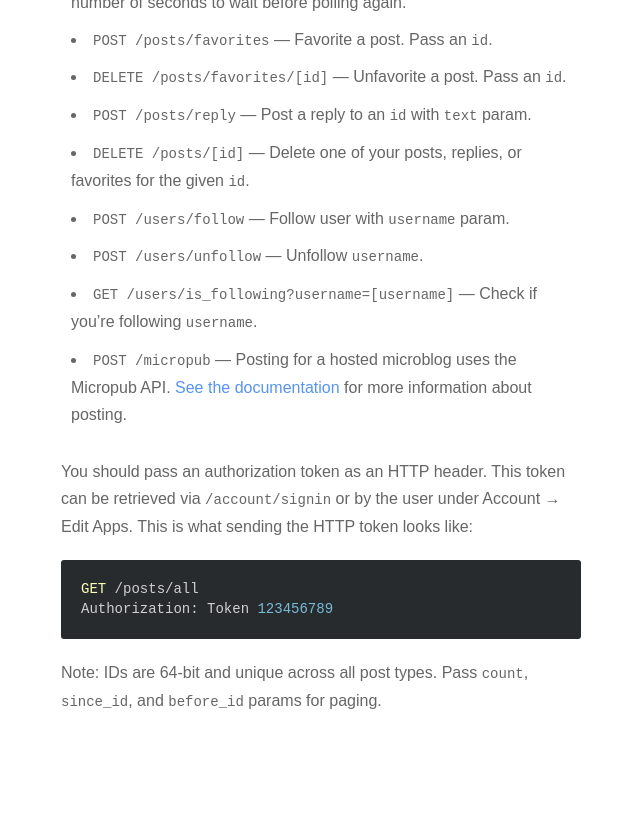
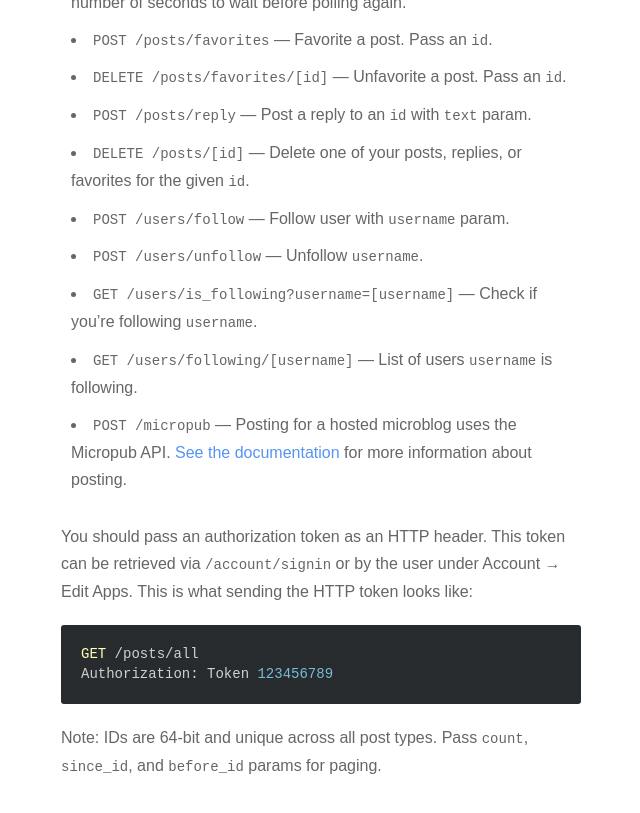
Before and after one commit to microdotblog/help.micro.blog, a Jekyll site: the page built from _posts/2017-02-14-api-json.markdown, in a window 1280 px wide and 900 px high, scrolled down 1588 px. Shown: the top 813 px of the window, without its empty margins (319-959 px from the left). Built offline with Jekyll 4.4.1, drawn with Linux system fonts in a browser that asks for light colours; nearby versions of some CDN libraries.

Commit message:
Added documentation for /users/following.

```diff
--- a/_posts/2017-02-14-api-json.markdown
+++ b/_posts/2017-02-14-api-json.markdown
@@ -56,6 +56,7 @@ The following endpoints are supported:
 * `POST /users/follow` — Follow user with `username` param.
 * `POST /users/unfollow` — Unfollow `username`.
 * `GET /users/is_following?username=[username]` — Check if you're following `username`.
+* `GET /users/following/[username]` — List of users `username` is following.
 * `POST /micropub` — Posting for a hosted microblog uses the Micropub API. [See the documentation](http://help.micro.blog/2017/api-posting/) for more information about posting.
 
 You should pass an authorization token as an HTTP header. This token can be retrieved via `/account/signin` or by the user under Account → Edit Apps. This is what sending the HTTP token looks like:
```
